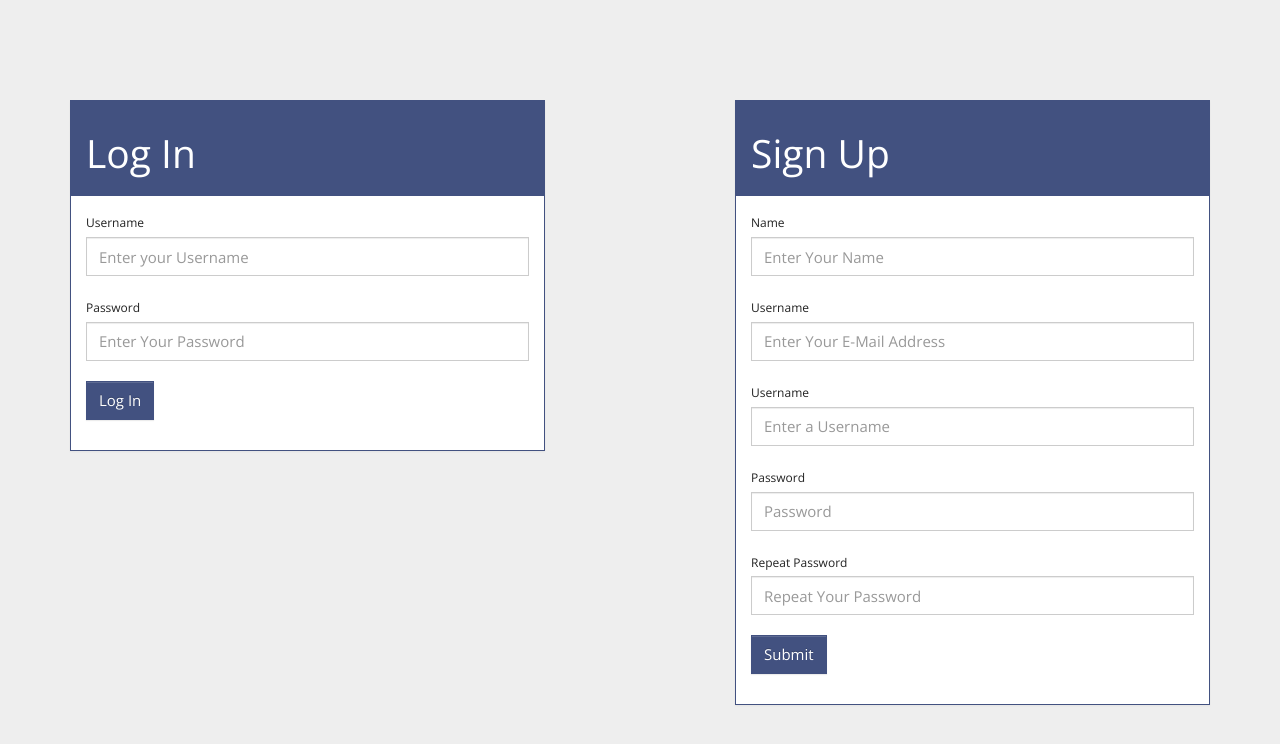
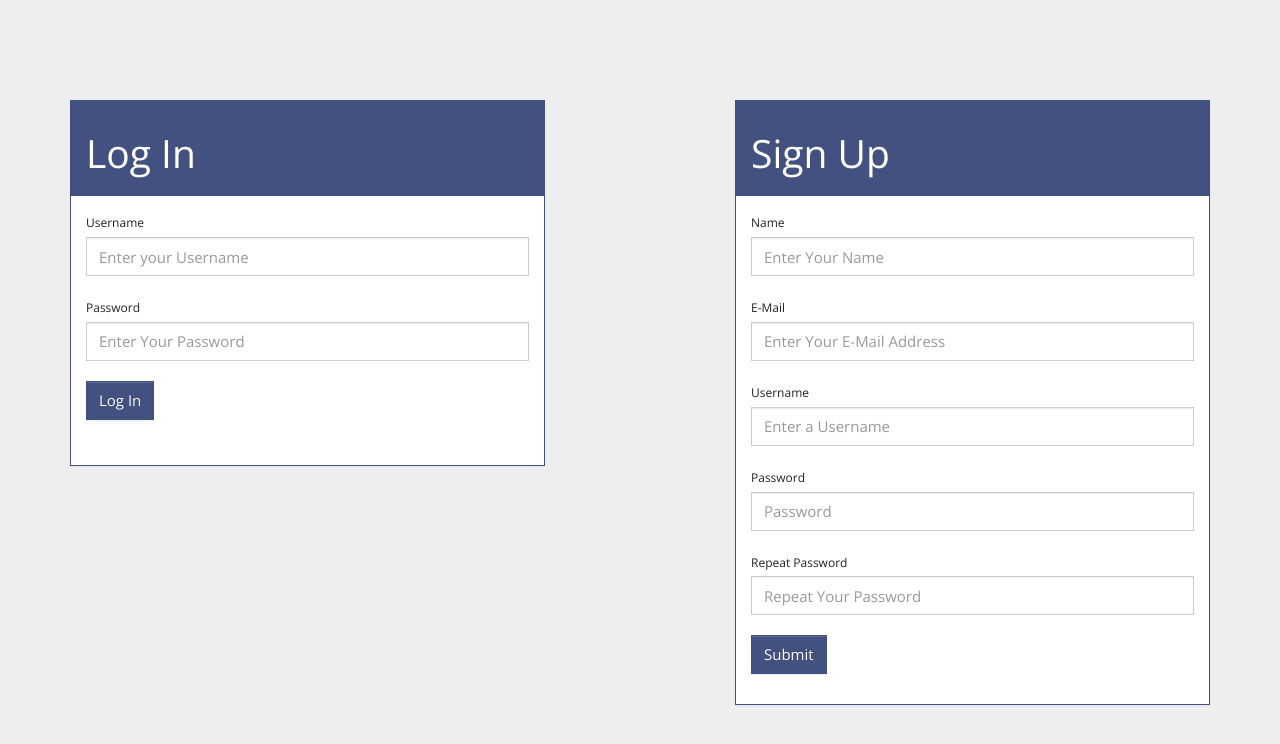
Before and after one commit to M4R1KU/tasktool, a PHP site: template pages/login.php in a window 1280 px wide. Shown: the top 744 px of the page. Run offline with PHP 8.4, Linux system fonts and the light colour scheme; the template is opened without the code that fills it, so the values that code supplies are empty.

Commit message:
email validation activated

```diff
--- a/pages/login.php
+++ b/pages/login.php
@@ -3,11 +3,17 @@
         <div class="panel-heading"><h1>Log In</h1></div>
         <form action="index.php?site=about" method="post">
             <div class="form-group panel-body">
-            <label for="username">Username</label>
-            <input type="text" class="form-control" id="email" placeholder="Enter your Username">
-            <label for="pasword">Password</label>
-            <input type="password" class="form-control" id="email" placeholder="Enter Your Password">
+                <!--Form for Log In-->
+                <div class="form-group"><label for="username">Username</label>
+                    <input type="text" class="form-control" name="login_username" id="login_username" placeholder="Enter your Username"></div>
+
+                <div class="form-group"><label for="pasword">Password</label>
+                    <input type="password" class="form-control" name="login_password" id="login_password" placeholder="Enter Your Password"></div>
+
+                <div class="form-group">
                     <button type="submit" class="btn btn-primary">Log In</button>
+                </div>
+
             </div>
         </form>
     </div>
@@ -15,18 +21,27 @@
     <div class="col-lg-5 panel panel-primary">
         <div class="panel-heading"><h1>Sign Up</h1></div>
         <form action="index.php?site=about" method="post">
-        <div class="form-group panel-body">
-            <label for="name">Name</label>
-            <input type="text" class="form-control" id="email" placeholder="Enter Your Name">
-            <label for="email">Username</label>
-            <input type="email" class="form-control" id="email" placeholder="Enter Your E-Mail Address">
-            <label for="username">Username</label>
-            <input type="text" class="form-control" id="email" placeholder="Enter a Username">
-            <label for="password">Password</label>
-            <input type="password" class="form-control" id="email" placeholder="Password">
-            <label for="password">Repeat Password</label>
-            <input type="password" class="form-control" id="email" placeholder="Repeat Your Password">
+            <div class="panel-body">
+                <!--Form for Sign Up-->
+                <div class="form-group"><label for="name">Name</label>
+                    <input type="text" class="form-control" name="name" id="name" placeholder="Enter Your Name" required></div>
+
+                <div class="form-group"><label for="email">E-Mail</label>
+                    <input type="email" class="form-control" name="email" id="email" placeholder="Enter Your E-Mail Address" required></div>
+
+                <div class="form-group"><label for="username">Username</label>
+                    <input type="text" class="form-control" name="username" id="username" placeholder="Enter a Username" required></div>
+
+                <div class="form-group"><label for="password">Password</label>
+                    <input type="password" class="form-control" name="password" id="password" placeholder="Password" required></div>
+
+                <div class="form-group"><label for="password">Repeat Password</label>
+                    <input type="password" class="form-control"  id="password_confirmed" name="password_confirmed" placeholder="Repeat Your Password" required></div>
+
+                <div class="form-group">
                     <button type="submit" class="btn btn-primary">Submit</button>
+                </div>
+
             </div>
         </form>
     </div>
--- a/public/css/style.css
+++ b/public/css/style.css
@@ -93,6 +93,15 @@ a:focus {
     border-color: #425180;
 }
 
+.validation-success {
+    border: 1px solid #419641;
+    box-shadow: 0 0 5px 0 #419641;
+}
+.validation-error {
+    border: 1px solid #aa3323;
+    box-shadow: 0 0 5px 0 #aa3323;
+}
+
 @media (max-width: 962px){
     .navbar {
         border: none;
--- /dev/null
+++ b/public/js/validate.js
@@ -0,0 +1,18 @@
+$(document).ready(function (){
+
+    var emailPattern = /\S+@\S+\.\S+/;
+
+    $("#email").change(function (){
+        $(this).removeClass("validation-success");
+        $(this).removeClass("validation-error")
+
+        if(emailPattern.test($("#email").val())) {
+            $(this).addClass("validation-success");
+        }
+        else {
+            $(this).addClass("validation-error");
+        }
+
+    });
+
+});
--- a/resources/head.php
+++ b/resources/head.php
@@ -13,6 +13,7 @@
     <script src="public/js/jquery-ui.min.js"></script>
     <script src="public/js/bootstrap.min.js"></script>
     <script src="public/js/jquery.js"></script>
+    <script src="public/js/validate.js"></script>
     <title>Test...1...2...3...</title>
 
 </head>
```
Lines whose indentation alone changed are shown as unchanged.
